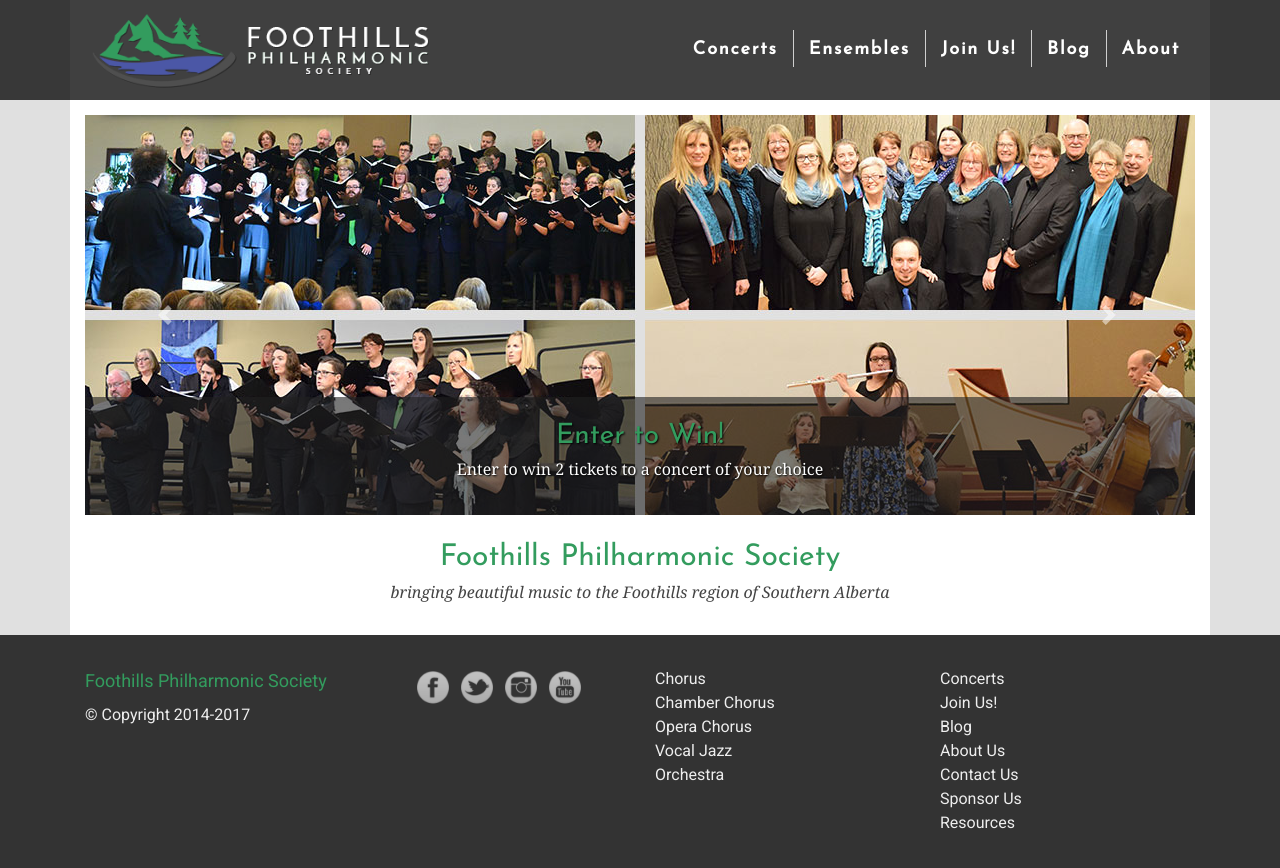
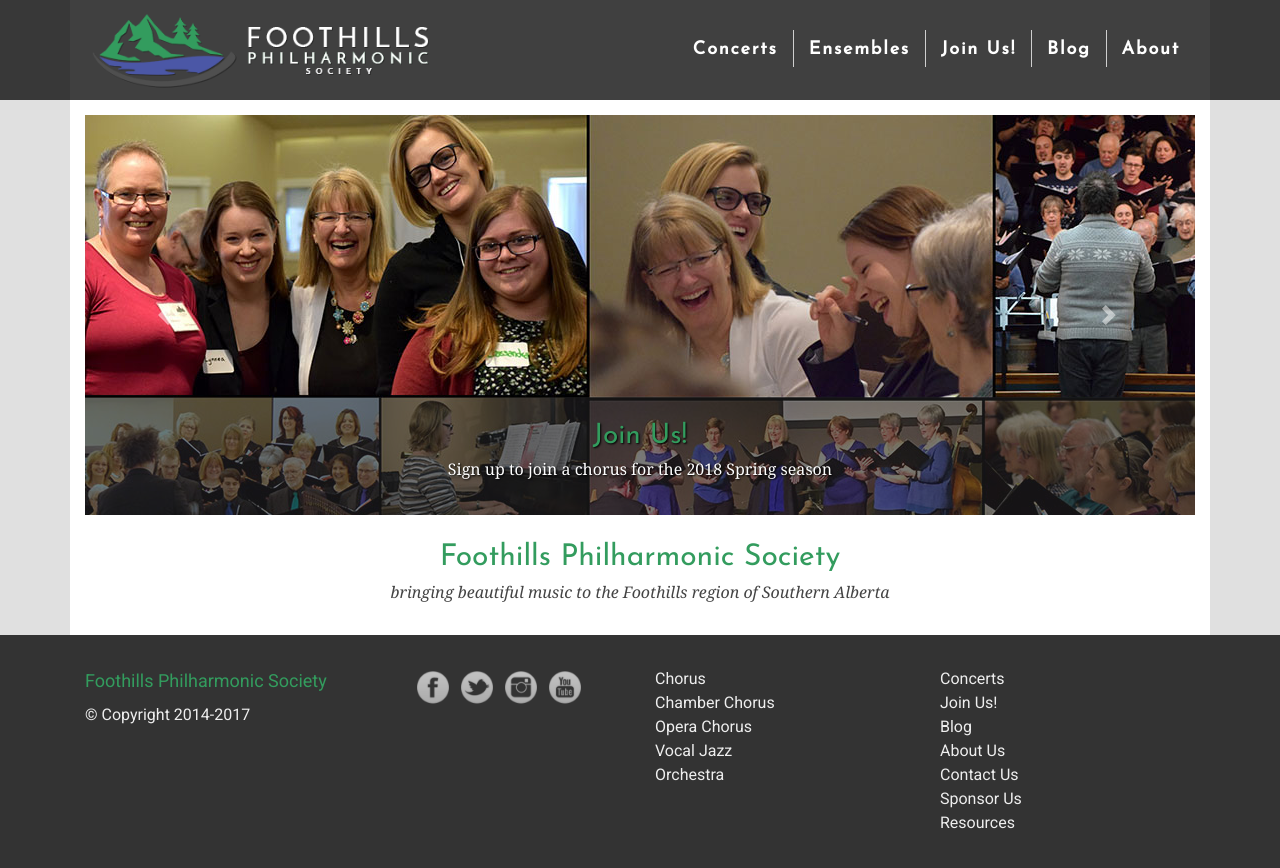
Before and after one commit to percyhanna/fps, a Jekyll site: the page built from index.html, in a window 1280 px wide. Shown: the top 868 px of the page. Built offline with Jekyll 4.4.1, drawn with Linux system fonts in a browser that asks for light colours; nearby versions of some CDN libraries; Markdown is read by kramdown in place of the engine named in the settings.

Commit message:
Add Join Us to home page

```diff
--- a/index.html
+++ b/index.html
@@ -10,16 +10,16 @@
 
     <div id="fps_carousel" class="carousel slide" data-ride="carousel">
       <div class="carousel-inner" role="listbox">
-        <a href="https://www.facebook.com/foothillsphilharmonic/posts/2025028924448824" class="carousel-item active" target="_blank">
-          <img src="/images/upcoming-concerts.jpg">
+        <a href="https://goo.gl/forms/GpvZZGdDMF8UqfZl2" class="carousel-item active" target="_blank">
+          <img src="/images/join-us.jpg">
           <div class="carousel-caption d-none d-md-block">
-            <h3>Enter to Win!</h3>
-            <p>Enter to win 2 tickets to a concert of your choice</p>
+            <h3>Join Us!</h3>
+            <p>Sign up to join a chorus for the 2018 Spring season</p>
           </div>
         </a>
 
         <a href="/concerts" class="carousel-item">
-          <img src="/images/join-us.jpg">
+          <img src="/images/upcoming-concerts.jpg">
           <div class="carousel-caption d-none d-md-block">
             <h3>Upcoming Concerts</h3>
             <p>Pencil in one of our upcoming concerts</p>
@@ -34,10 +34,12 @@
           </div>
         </a>
       </div>
+
       <a class="carousel-control-prev" href="#fps_carousel" role="button" data-slide="prev">
         <span class="carousel-control-prev-icon" aria-hidden="true"></span>
         <span class="sr-only">Previous</span>
       </a>
+
       <a class="carousel-control-next" href="#fps_carousel" role="button" data-slide="next">
         <span class="carousel-control-next-icon" aria-hidden="true"></span>
         <span class="sr-only">Next</span>
@@ -63,13 +65,13 @@
     <h1>Welcome to the Foothills Philharmonic Society</h2>
     <p>Our vision is to bring beautiful music to the Foothills region of Southern Alberta.</p>
 
-    <h2><a href="https://www.facebook.com/foothillsphilharmonic/posts/2025028924448824" target="_blank">Enter to win!</a></h2>
-    <p>Enter to win 2 tickets to a concert of your choice</p>
-    <p class="content-image"><img src="/images/upcoming-concerts.jpg"></p>
+    <h2><a href="https://goo.gl/forms/GpvZZGdDMF8UqfZl2" target="_blank">Join Us!</a></h2>
+    <p>Sign up to join a chorus for the 2018 Spring season</p>
+    <p class="content-image"><img src="/images/join-us.jpg"></p>
 
     <h2><a href="/concerts">Upcoming Concerts</a></h2>
     <p>Pencil in one of our upcoming concerts</p>
-    <p class="content-image"><img src="/images/join-us.jpg"></p>
+    <p class="content-image"><img src="/images/upcoming-concerts.jpg"></p>
 
     <h2><a href="/sponsor-us">Sponsor Us</a></h2>
     <p>Partner with us in our vision to bring beautiful music to the Foothills</p>
```
